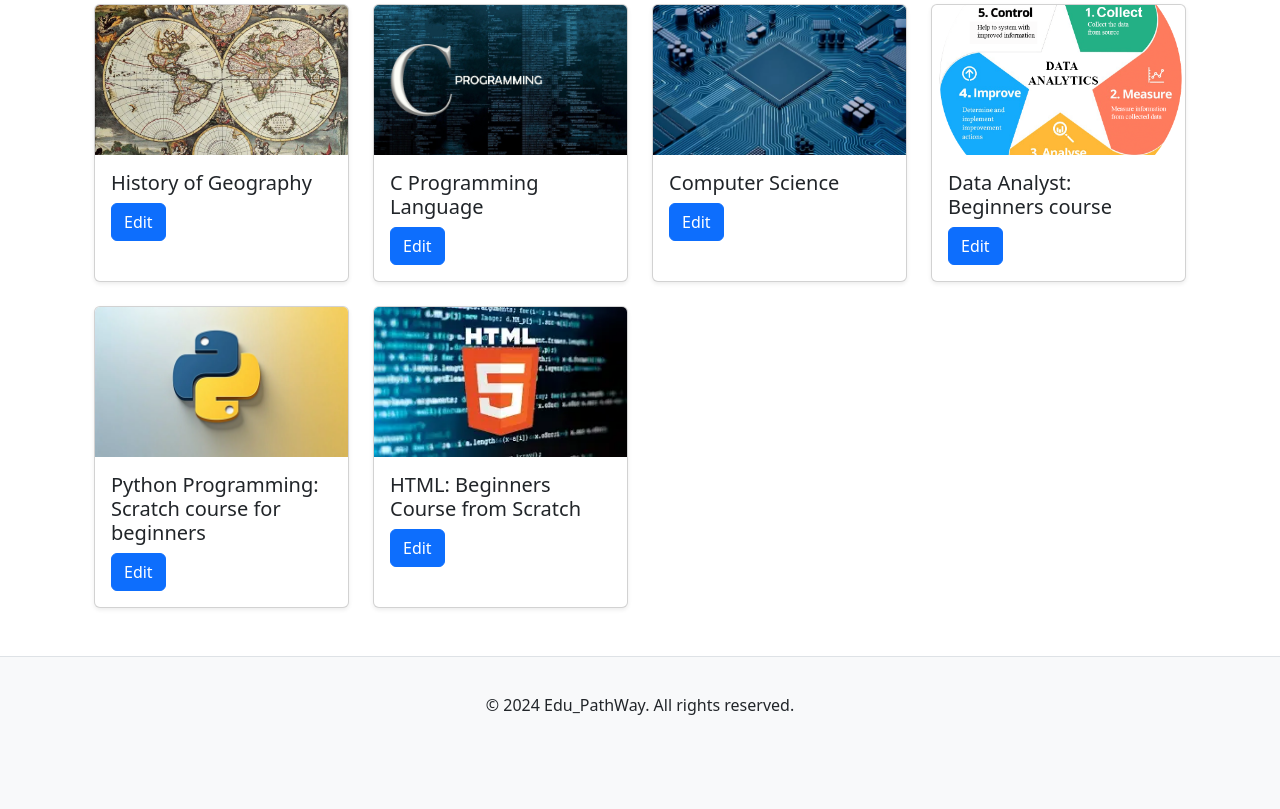
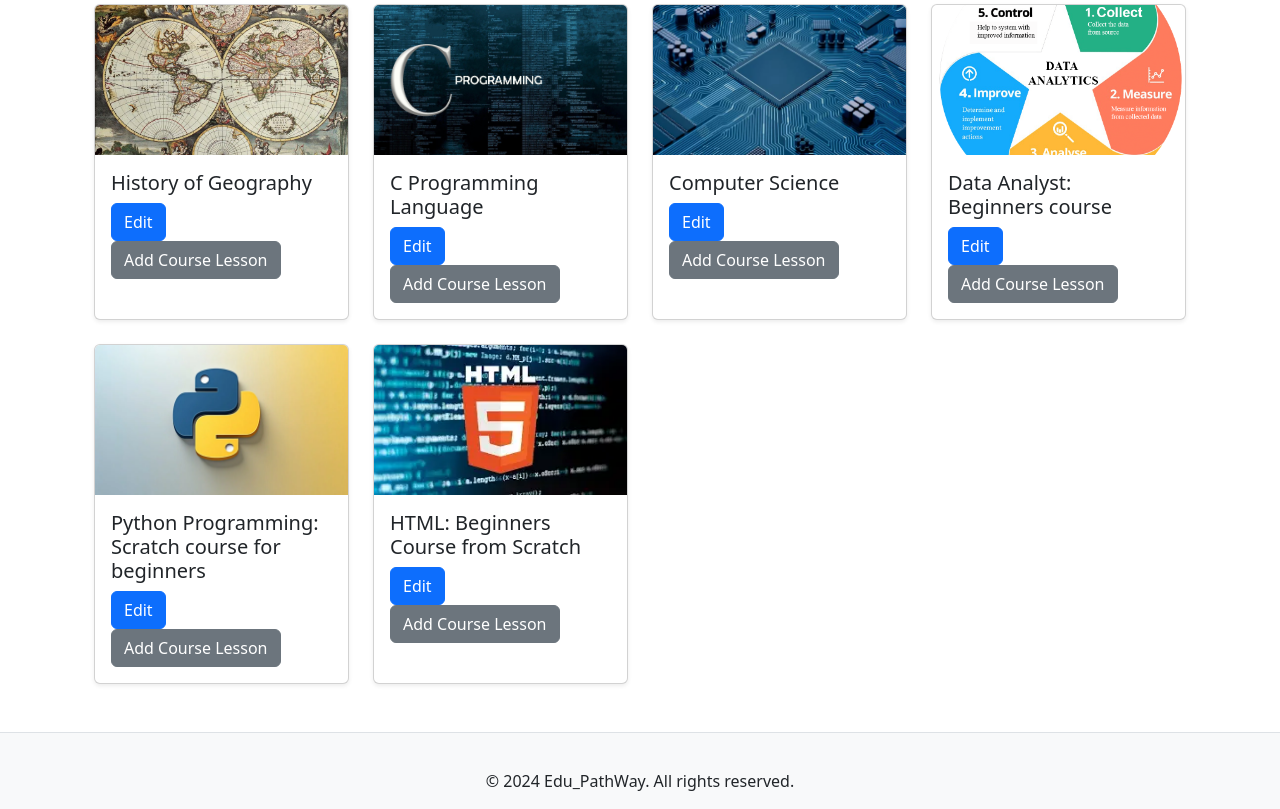
Before and after one commit to Code021-raelle/eduPathway, a Django app: page /instructor/dashboard/ in a window 1280 px wide. Shown: the part 367-1176 px from the top of the page. Before the commit the page ends 1082 px from the top, so only its background shows below. Run offline with Django 4.2, Linux system fonts and the light colour scheme; a user stored in the database is signed in; data comes from the database, SQL or seed files in the repository; some libraries are stand-ins or nearby versions.

Commit message:
added the edit button and add lesson button to the dashboard

```diff
--- a/templates/courses/instructor_dashboard.html
+++ b/templates/courses/instructor_dashboard.html
@@ -19,7 +19,10 @@
                         {% endif %}
                         <div class="card-body">
                             <h5 class="card-title">{{ course.title }}</h5>
-                            <a href="#" class="btn btn-primary">Edit</a>
+                            <a href="{% url 'edit_course' course.id %}" class="btn btn-primary">Edit</a>
+                            {% if user.is_instructor %}
+                                <a href="{% url 'add_lesson' course.id %}" class="btn btn-secondary">Add Course Lesson</a>
+                            {% endif %}
                         </div>
                     </div>
                 </div>
```
